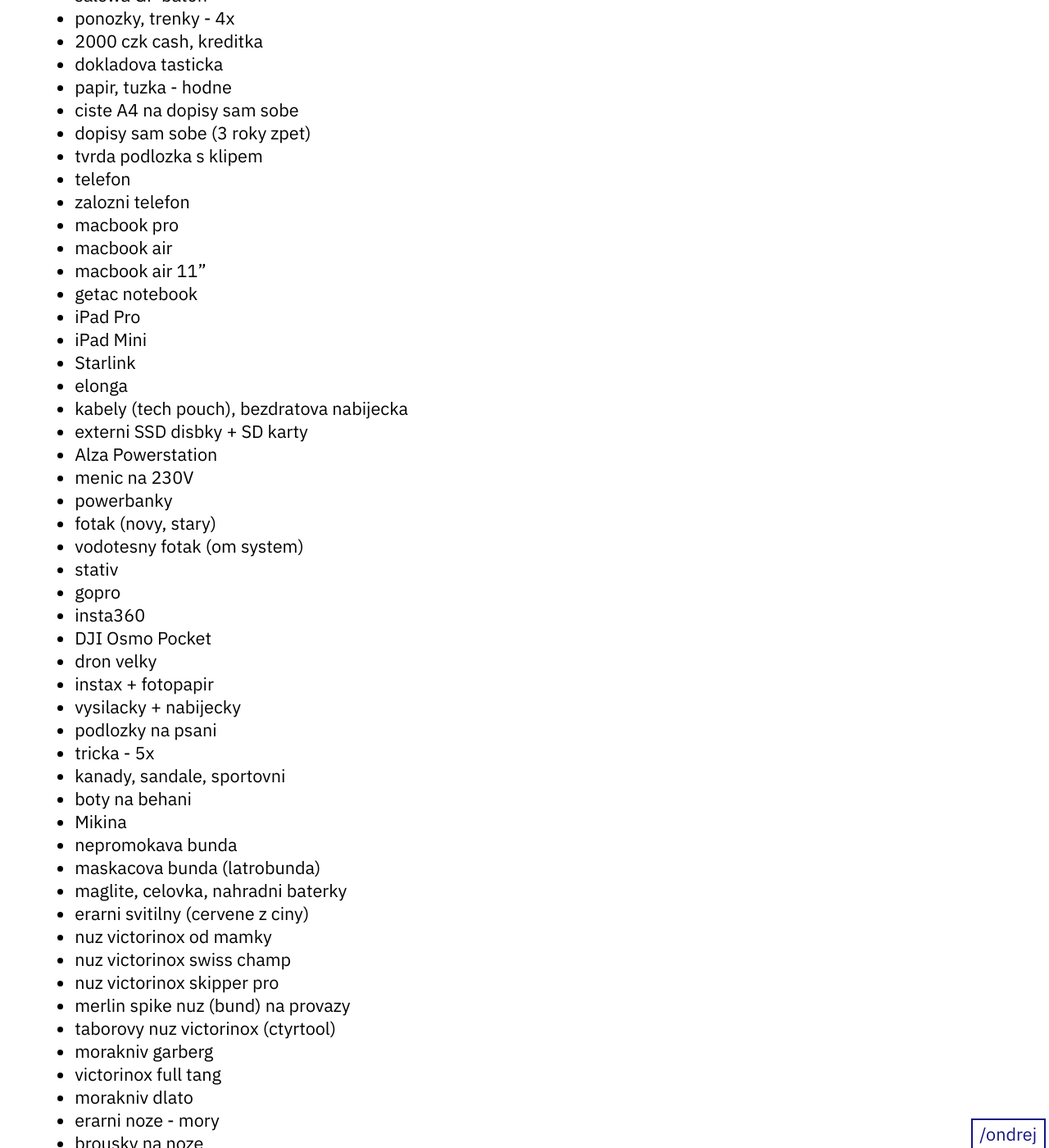
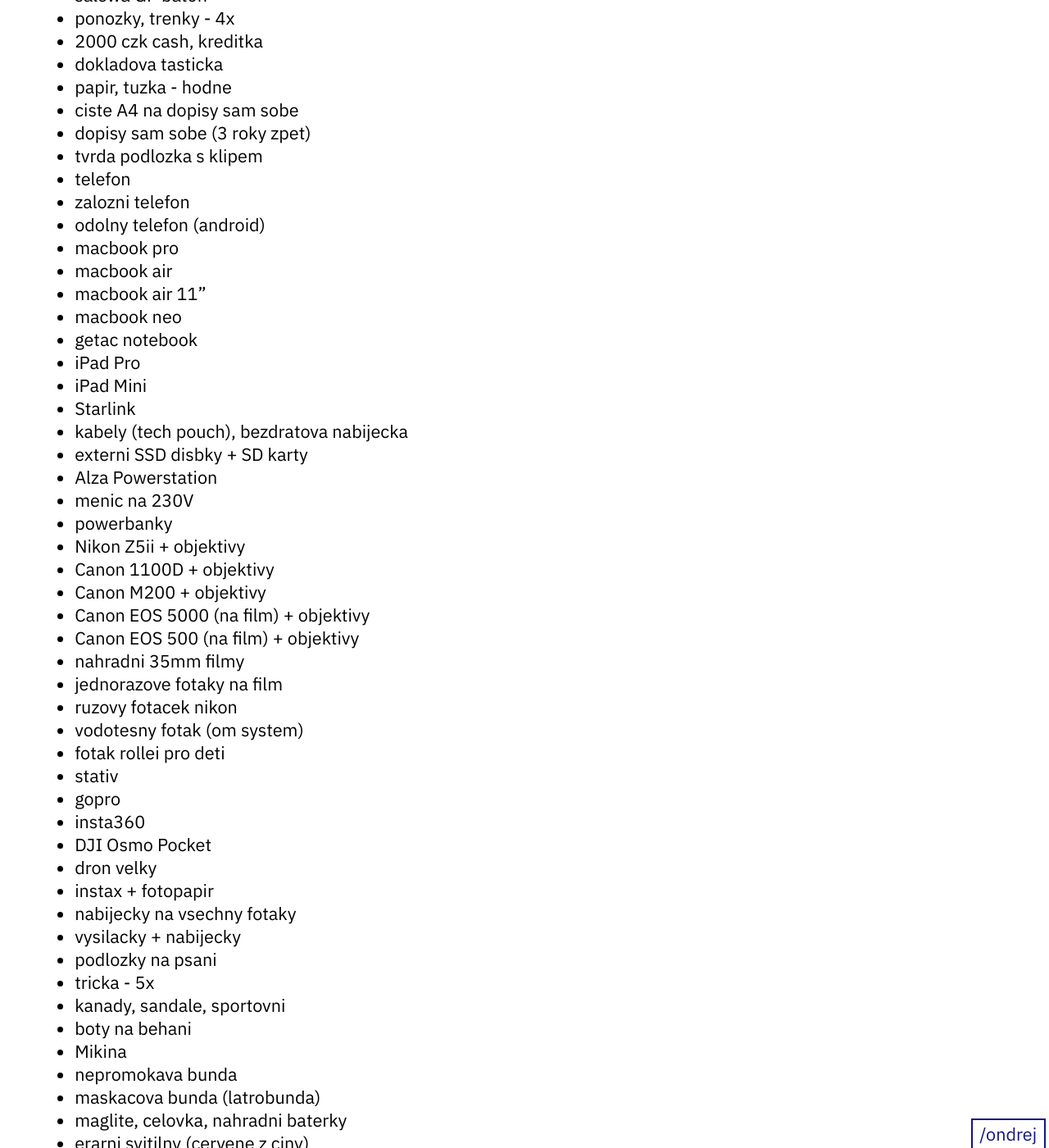
Before and after one commit to ondrejsika/ondrejsika.com, a Jekyll site: the page built from ondrej/checklists/tabor.md, in a window 1280 px wide and 1400 px high, scrolled down 423 px. Shown: the whole window at 82% size. Built offline with Jekyll 4.4.1, drawn with Linux system fonts in a browser that asks for light colours; some of the changed text lies outside the part shown.

Commit message:
feat(ondrej/checklists/tabor): Update at 9. 7. 2026 before camp

```diff
--- a/ondrej/checklists/tabor.md
+++ b/ondrej/checklists/tabor.md
@@ -24,27 +24,37 @@
 - tvrda podlozka s klipem
 - telefon
 - zalozni telefon
+- odolny telefon (android)
 - macbook pro
 - macbook air
 - macbook air 11"
+- macbook neo
 - getac notebook
 - iPad Pro
 - iPad Mini
 - Starlink
-- elonga
 - kabely (tech pouch), bezdratova nabijecka
 - externi SSD disbky + SD karty
 - Alza Powerstation
 - menic na 230V
 - powerbanky
-- fotak (novy, stary)
+- Nikon Z5ii + objektivy
+- Canon 1100D + objektivy
+- Canon M200 + objektivy
+- Canon EOS 5000 (na film) + objektivy
+- Canon EOS 500 (na film) + objektivy
+- nahradni 35mm filmy
+- jednorazove fotaky na film
+- ruzovy fotacek nikon
 - vodotesny fotak (om system)
+- fotak rollei pro deti
 - stativ
 - gopro
 - insta360
 - DJI Osmo Pocket
 - dron velky
 - instax + fotopapir
+- nabijecky na vsechny fotaky
 - vysilacky + nabijecky
 - podlozky na psani
 - tricka - 5x
@@ -87,6 +97,7 @@
 - pila fiskars (ramova)
 - polni lopatka(y)
 - fiskars ryc
+- kleste na vytahovani hrebiku
 - sirky, zapalovace (zippo + obycejny)
 - benzin do zapalovace
 - papirove kapesniky
@@ -116,6 +127,7 @@
 - slunecni bryle
 - opalovaci krem
 - igelitky, pytle na odpatky
+- pytle od granulek (na konzervy a ostre odpatky)
 - budik
 - kroj
 - raminka (plastova) - min 2x
@@ -163,6 +175,7 @@
 - kabely na rozvody do kuchyne
 - mala sada sroubovaku a klice (z Lidlu)
 - sada klicu (v modrem obalu)
+- kleste na draty
 - plynova pajka + cin
 - nahradni kabely
 - multimetr
```
Also changed, not shown: other parts of ondrej/checklists/tabor.md (+1 -1 lines).
